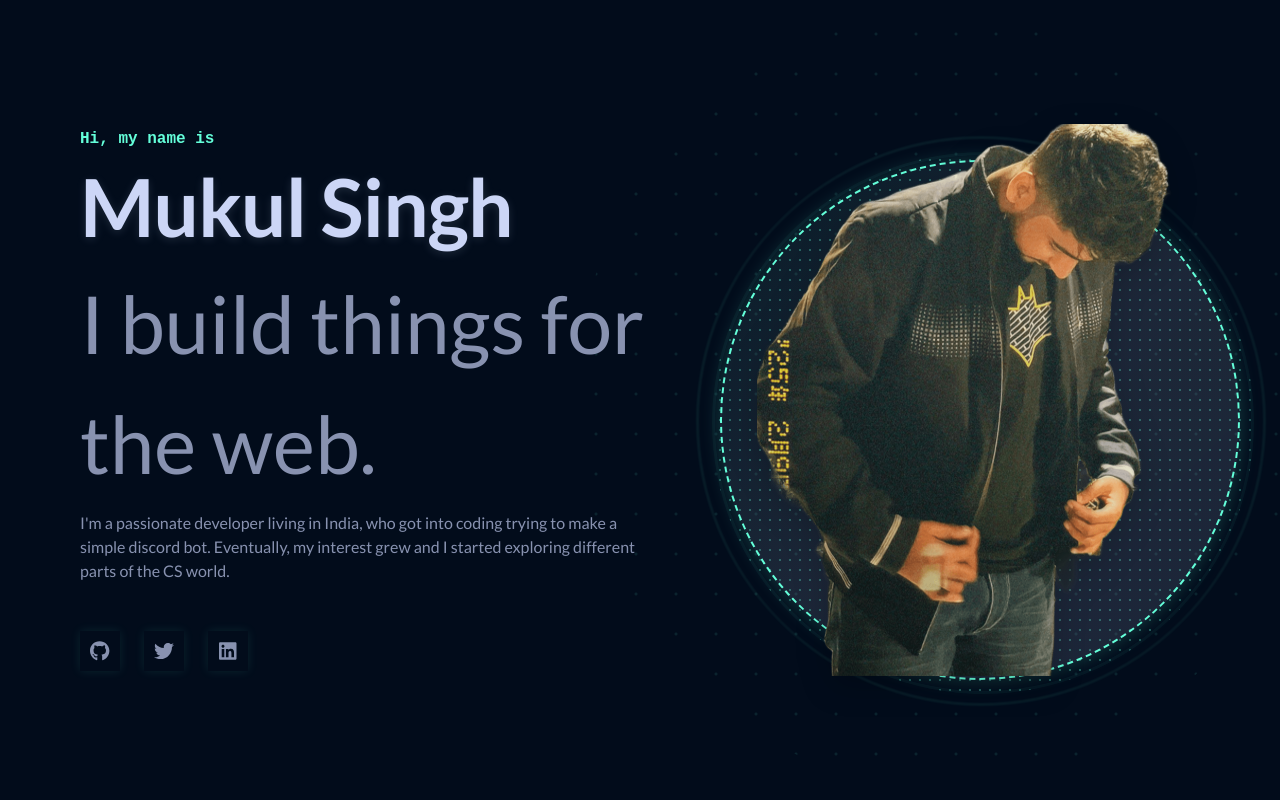
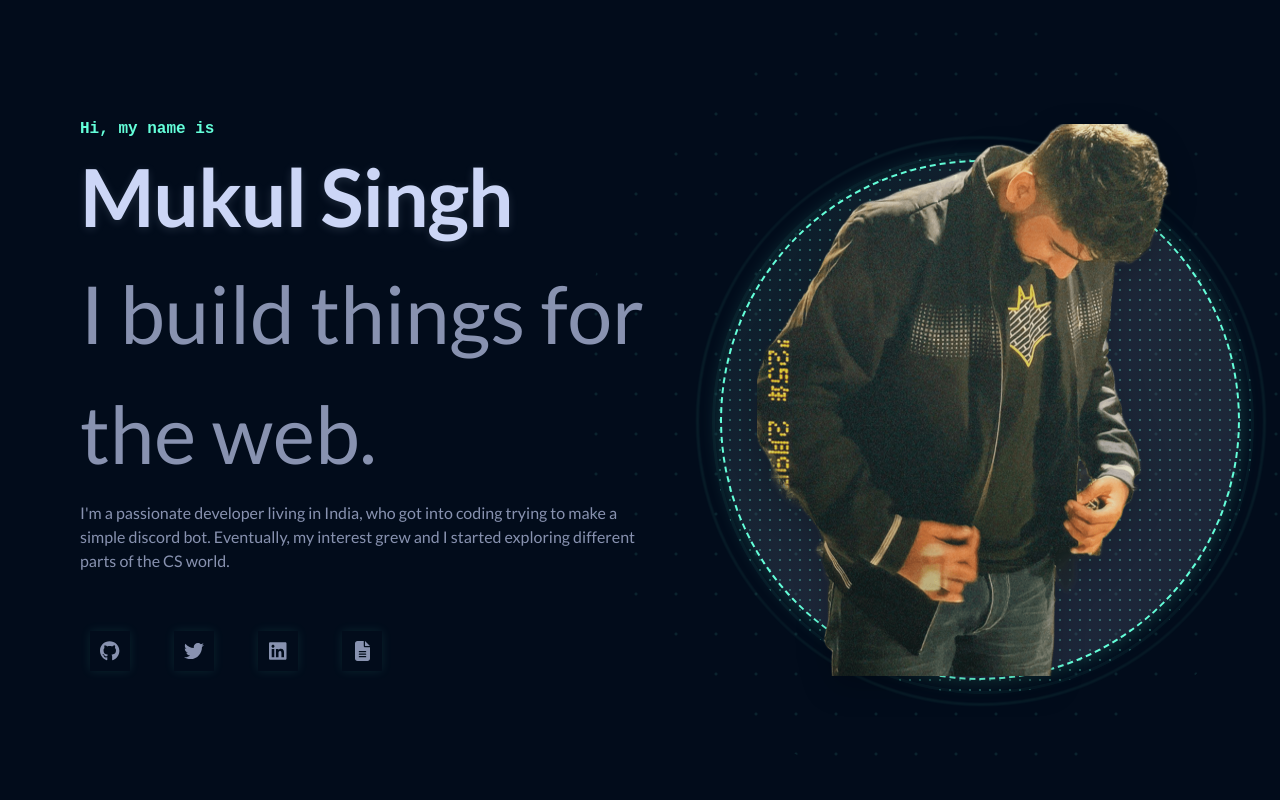
Before and after one commit to mukuls1107/portfolio-v1, a React (Vite) app: page / in a window 1280 px wide. Shown: the top 800 px of the page. Built offline with nearby package versions, Linux system fonts and the light colour scheme; a web font is replaced by a local one.

Commit message:
Added Resume link with tooltip support

```diff
--- a/src/components/ContactLinks.jsx
+++ b/src/components/ContactLinks.jsx
@@ -1,7 +1,7 @@
 import React from "react";
 import styles from "../styles/contactLinks.module.css";
 import { FontAwesomeIcon } from "@fortawesome/react-fontawesome";
-
+import { faFileLines } from "@fortawesome/free-solid-svg-icons";
 function redirect(element) {
   let id = element.currentTarget.id;
   // console.log(id)
@@ -16,6 +16,9 @@ function redirect(element) {
     case "twitter":
       url = `https://x.com/mukulownsyou`;
       break;
+    case "resume":
+      url = `https://drive.google.com/file/d/130jWh9tyjMqSDlSXucHqEHKq2I7_7lsL/view`;
+      break;
     default:
       url = `https://x.com/mukulownsyou`;
       break;
@@ -27,6 +30,7 @@ function redirect(element) {
 function ContactLinks() {
   return (
     <div className={styles.container}>
+      <div className={styles.iconWrapper}>
         <div className={styles.items}>
           <FontAwesomeIcon
             icon={["fab", "github"]}
@@ -34,6 +38,10 @@ function ContactLinks() {
             onClick={redirect}
           />
         </div>
+        <span className={styles.tooltip}>GitHub</span>
+      </div>
+
+      <div className={styles.iconWrapper}>
         <div className={styles.items}>
           <FontAwesomeIcon
             icon={["fab", "twitter"]}
@@ -41,6 +49,10 @@ function ContactLinks() {
             onClick={redirect}
           />
         </div>
+        <span className={styles.tooltip}>Twitter</span>
+      </div>
+
+      <div className={styles.iconWrapper}>
         <div className={styles.items}>
           <FontAwesomeIcon
             icon={["fab", "linkedin"]}
@@ -48,6 +60,15 @@ function ContactLinks() {
             onClick={redirect}
           />
         </div>
+        <span className={styles.tooltip}>LinkedIn</span>
+      </div>
+
+      <div className={styles.iconWrapper}>
+        <div className={styles.items}>
+          <FontAwesomeIcon icon={faFileLines} id="resume" onClick={redirect} />
+        </div>
+        <span className={styles.tooltip}>Resume</span>
+      </div>
     </div>
   );
 }
--- a/src/components/Title.jsx
+++ b/src/components/Title.jsx
@@ -18,7 +18,8 @@ const Title = forwardRef((props, ref) => {
             trying to make a simple discord bot. Eventually, my interest grew
             and I started exploring different parts of the CS world.{" "}
           </p>
-        </div>        <ContactLinks />
+        </div>{" "}
+        <ContactLinks />
       </div>{" "}
       <div className={styles.imageSide}>
         <div className={styles.imgBg}></div>
--- a/src/styles/contactLinks.module.css
+++ b/src/styles/contactLinks.module.css
@@ -24,7 +24,38 @@
     color: #8892b0;
     transition: all 0.3s ease;
 }
+.items {
+  margin: 10px;
+}
 
+.iconWrapper {
+  position: relative;
+  display: flex;
+  flex-direction: column;
+  align-items: center;
+}
+
+.tooltip {
+  visibility: hidden;
+  opacity: 0;
+  position: absolute;
+  top: 110%; /* Below the icon */
+  left: 50%;
+  transform: translateX(-50%);
+  background-color: #333;
+  color: #fff;
+  padding: 4px 8px;
+  border-radius: 4px;
+  font-size: 0.75rem;
+  white-space: nowrap;
+  transition: opacity 0.3s ease;
+  z-index: 10;
+}
+
+.iconWrapper:hover .tooltip {
+  visibility: visible;
+  opacity: 1;
+}
 .items::before {
     content: '';
     position: absolute;
```
Lines whose indentation alone changed are shown as unchanged.
